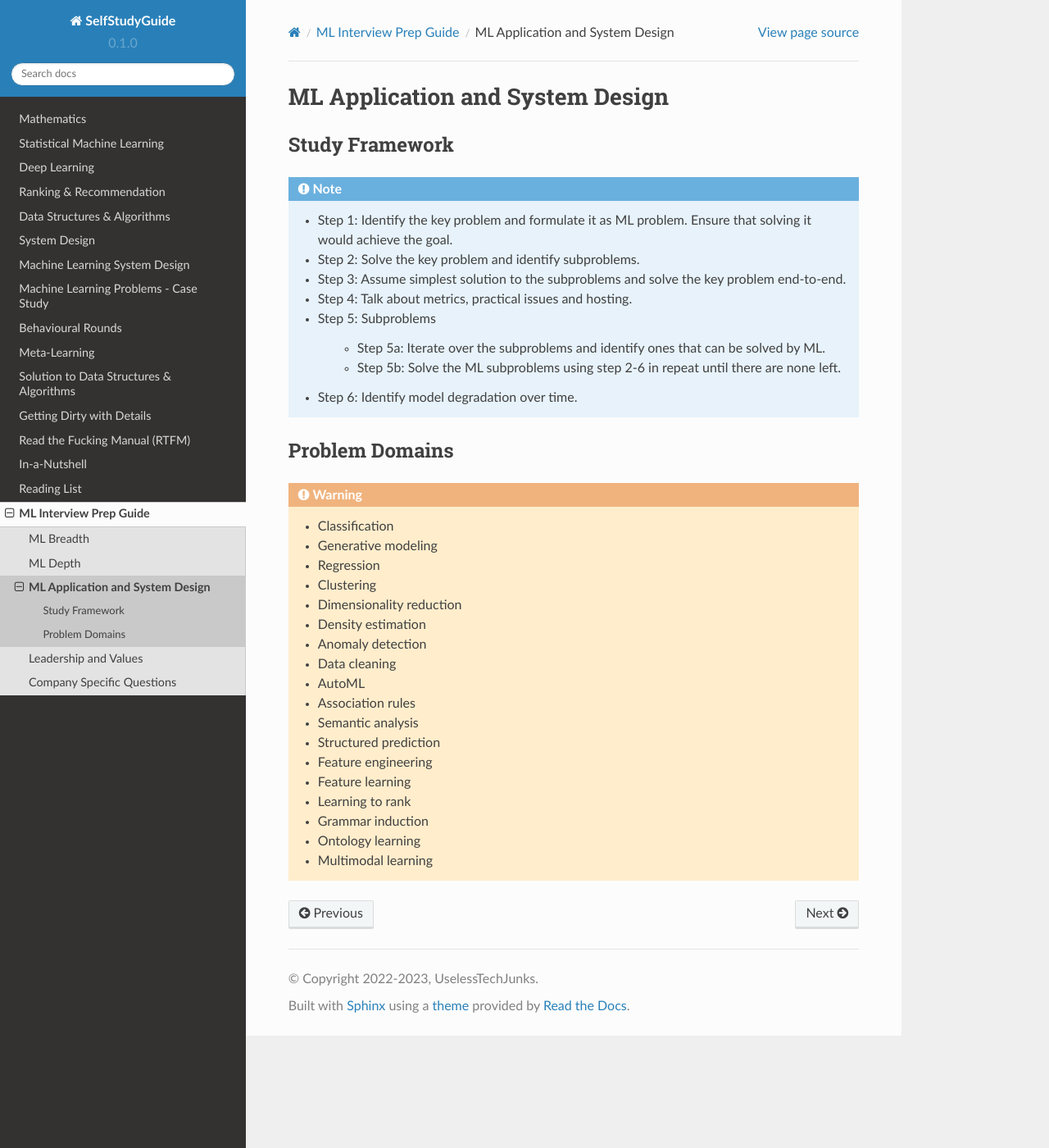
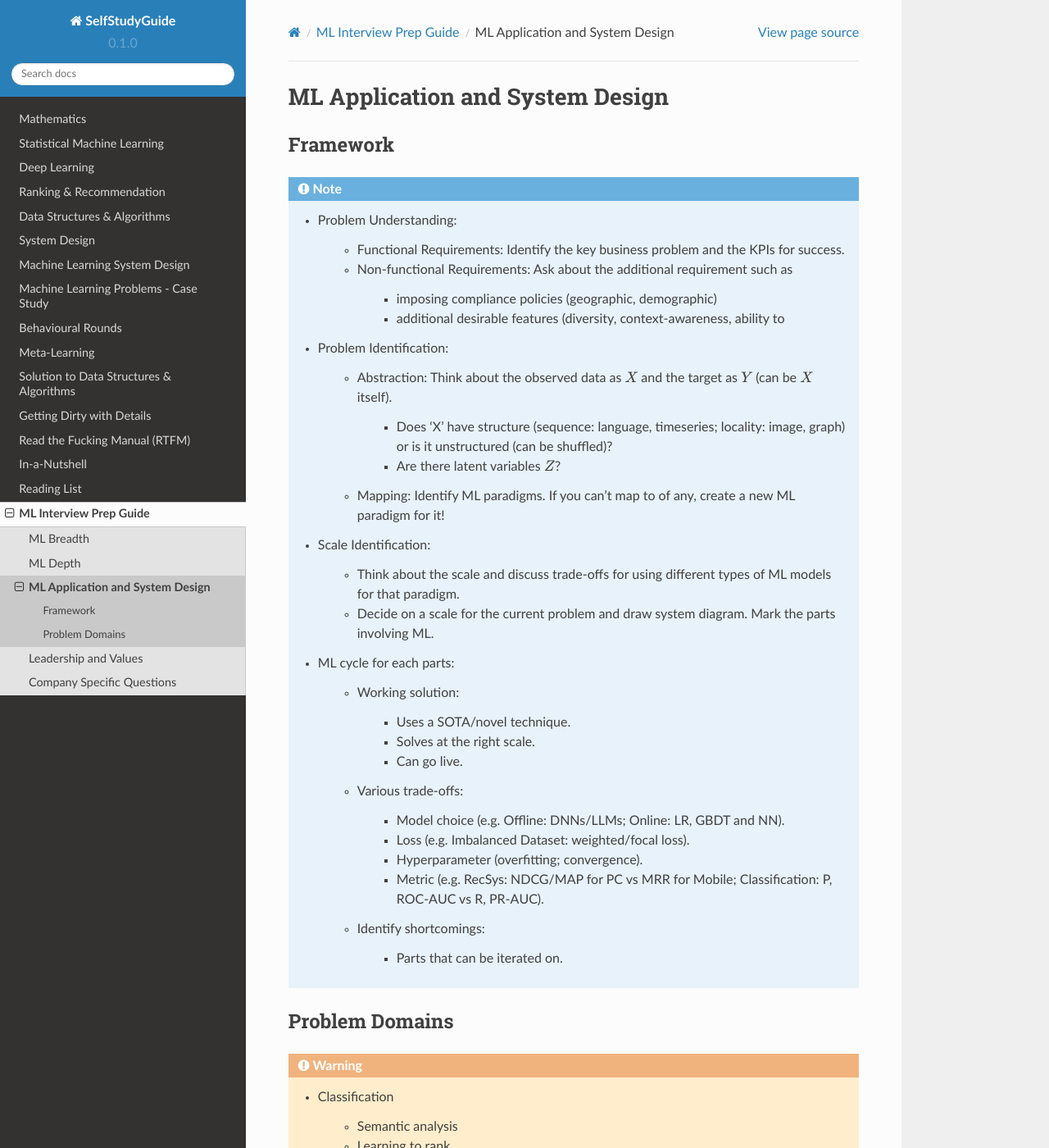
Before and after one commit to uselesstechjunks/leetcode, a Sphinx documentation site: the page built from docs/source/interviews/design.rst, in a window 1280 px wide and 1400 px high. Shown: the whole window at 82% size. Built offline with Sphinx 7.4.7 and the Read the Docs theme 2.0.0, drawn with Linux system fonts in a browser that asks for light colours; some of the changed text lies outside the part shown.

Commit message:
Update design.rst (#150)

```diff
--- a/docs/source/interviews/design.rst
+++ b/docs/source/interviews/design.rst
@@ -2,38 +2,58 @@
 ML Application and System Design
 #######################################################################
 ********************************************************************************
-Study Framework
+Framework
 ********************************************************************************
 .. note::
-	* Step 1: Identify the key problem and formulate it as ML problem. Ensure that solving it would achieve the goal.
-	* Step 2: Solve the key problem and identify subproblems.
-	* Step 3: Assume simplest solution to the subproblems and solve the key problem end-to-end.
-	* Step 4: Talk about metrics, practical issues and hosting.
-	* Step 5: Subproblems
+	* Problem Understanding:
 
-		* Step 5a: Iterate over the subproblems and identify ones that can be solved by ML.
-		* Step 5b: Solve the ML subproblems using step 2-6 in repeat until there are none left.
-	* Step 6: Identify model degradation over time.
+		- Functional Requirements: Identify the key business problem and the KPIs for success.
+		- Non-functional Requirements: Ask about the additional requirement such as
+
+			- imposing compliance policies (geographic, demographic)
+			- additional desirable features (diversity, context-awareness, ability to
+	* Problem Identification:
+
+		- Abstraction: Think about the observed data as :math:`X` and the target as :math:`Y` (can be :math:`X` itself).
+
+			* Does 'X' have structure (sequence: language, timeseries; locality: image, graph) or is it unstructured (can be shuffled)?
+			* Are there latent variables :math:`Z`?
+		- Mapping: Identify ML paradigms. If you can't map to of any, create a new ML paradigm for it!
+	* Scale Identification:
+
+		- Think about the scale and discuss trade-offs for using different types of ML models for that paradigm.
+		- Decide on a scale for the current problem and draw system diagram. Mark the parts involving ML.
+	* ML cycle for each parts:
+
+		* Working solution:
+
+			- Uses a SOTA/novel technique.
+			- Solves at the right scale.
+			- Can go live.
+		* Various trade-offs:
+
+			- Model choice (e.g. Offline: DNNs/LLMs; Online: LR, GBDT and NN).
+			- Loss (e.g. Imbalanced Dataset: weighted/focal loss).
+			- Hyperparameter (overfitting; convergence).
+			- Metric (e.g. RecSys: NDCG/MAP for PC vs MRR for Mobile; Classification: P, ROC-AUC vs R, PR-AUC).
+		* Identify shortcomings:
+
+			- Parts that can be iterated on.
 
 ********************************************************************************
 Problem Domains
 ********************************************************************************
 .. warning::
 	* Classification
-	* Generative modeling
+
+		* Semantic analysis
+		* Learning to rank
 	* Regression
 	* Clustering
+
+		* Anomaly detection
 	* Dimensionality reduction
-	* Density estimation
-	* Anomaly detection
-	* Data cleaning
-	* AutoML
-	* Association rules
-	* Semantic analysis
-	* Structured prediction
-	* Feature engineering
-	* Feature learning
-	* Learning to rank
-	* Grammar induction
-	* Ontology learning
+	* Generative modeling
+
+		* Structured prediction
 	* Multimodal learning
```
